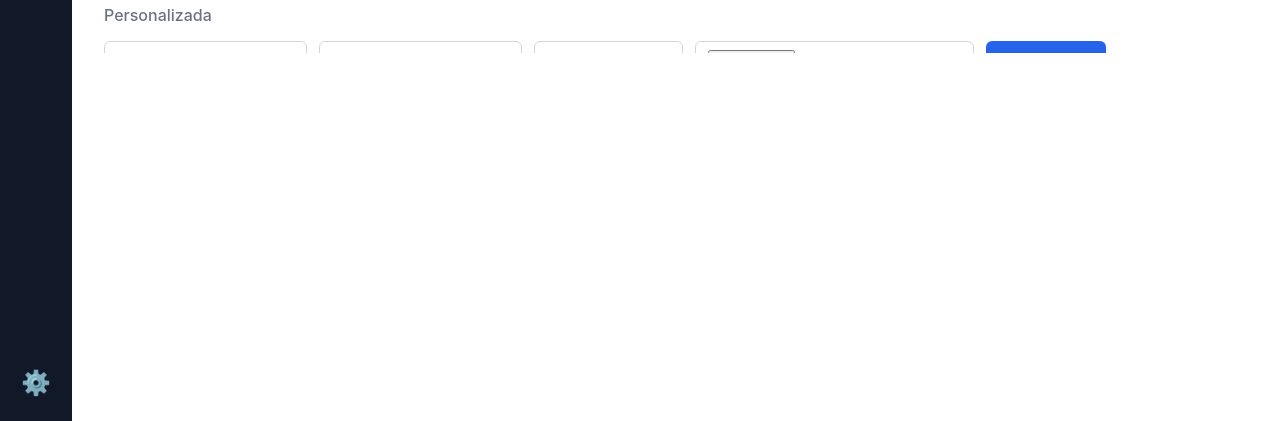
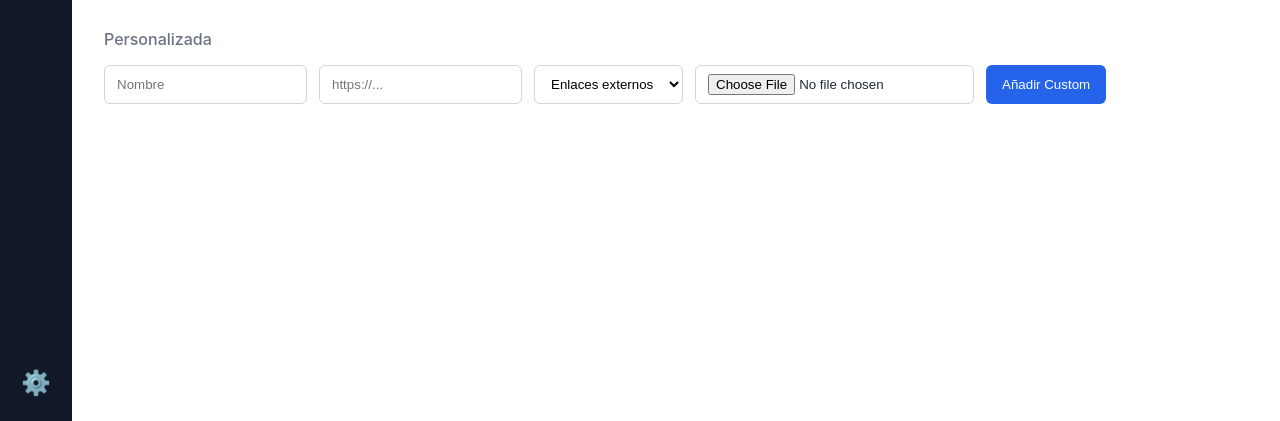
Before and after one commit to mapiedra-hexer/appCenter, an Electron app: page src/index.html in a window 1280 px wide. Shown: the part 379-800 px from the top of the page. Drawn offline with Linux system fonts and the light colour scheme; no server answers.

Commit message:
Fix settings view height

```diff
--- a/package.json
+++ b/package.json
@@ -1,7 +1,7 @@
 {
   "name": "appcenter",
   "productName": "AppCenter",
-  "version": "1.5.2",
+  "version": "1.5.3",
   "description": "AppCenter - Un hub centralizado de aplicaciones web con modo concentración",
   "main": "main.js",
   "author": "Dobuss",
--- a/src/style.css
+++ b/src/style.css
@@ -127,8 +127,24 @@ body {
 
 #view-settings {
     display: none;
+    flex-direction: column;
     padding: 2rem;
     flex: 1;
+    min-height: 0;
+    overflow: hidden;
+}
+
+#view-settings.active-view {
+    display: flex !important;
+}
+
+#view-settings.active-view ~ #webviews-container {
+    display: none;
+}
+
+.settings-content {
+    flex: 1;
+    min-height: 0;
     overflow-y: auto;
 }
 
```
Also changed, not shown: 1 other file.
